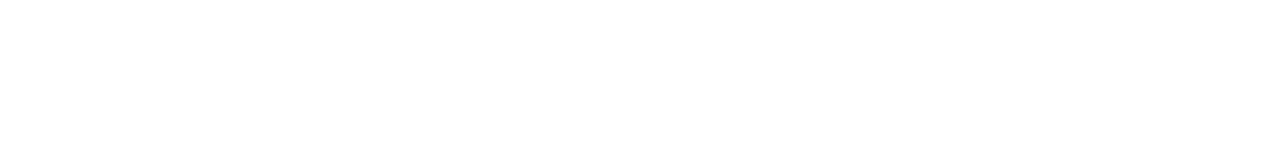
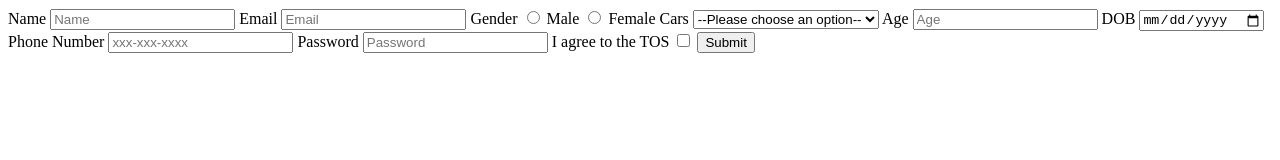
Before and after one commit to acciojob/signup-form-car-anishasan745, a website: page main.html in a window 1280 px wide. Drawn offline with Linux system fonts and the light colour scheme.

Commit message:
created a submission

```diff
--- a/main.html
+++ b/main.html
@@ -8,7 +8,48 @@
 
 <body>
 	<!-- the entire body must be written by student -->
-    <script type="text/javascript" src="./script.js">
+
+	<form action="#" method="post">
+		<label for="name">Name</label>
+		<input type="name" id="name" name="name" placeholder="Name" required>
+
+		<label for="email">Email</label>
+		<input type="email" id="email" name="email" placeholder="Email" required>
+
+		<label>Gender</label>
+		<input type="radio" id="gender_m" name="gender" required>
+        <label for="gender">Male</label>
+		<input type="radio" id="gender_f" name="gender" required>
+		<label for="gender">Female</label>
+
+		<label for="cars">Cars</label>
+		<select id="cars" name="cars" required>
+			<option value="">--Please choose an option--</option>
+			<option value="Ford">Ford</option>
+			<option value="Hyundai">Hyundai</option>
+			<option value="Dodge">Dodge</option>
+			<option value="Mercedes">Mercedes</option>
+			<option value="Audi">Audi</option>
+		</select>
+
+		<label for="age">Age</label>
+		<input type="number" id="age" name="age" placeholder="Age" required>
+
+		<label for="dob">DOB</label>
+		<input type="date" id="dob" name="dob" required>
+
+		<label for="tel">Phone Number</label>
+		<input type="tel" id="tel" name="tel" placeholder="xxx-xxx-xxxx">
+
+		<label for="password">Password</label>
+		<input type="password" id="password" name="password" placeholder="Password" required>
+
+		<label for="tos">I agree to the TOS</label>
+		<input type="checkbox" id="tos" name="tos" required>
+
+		<button type="submit">Submit</button>
+
+			<script type="text/javascript" src="./script.js">
 </script>
 
 </body>
```
